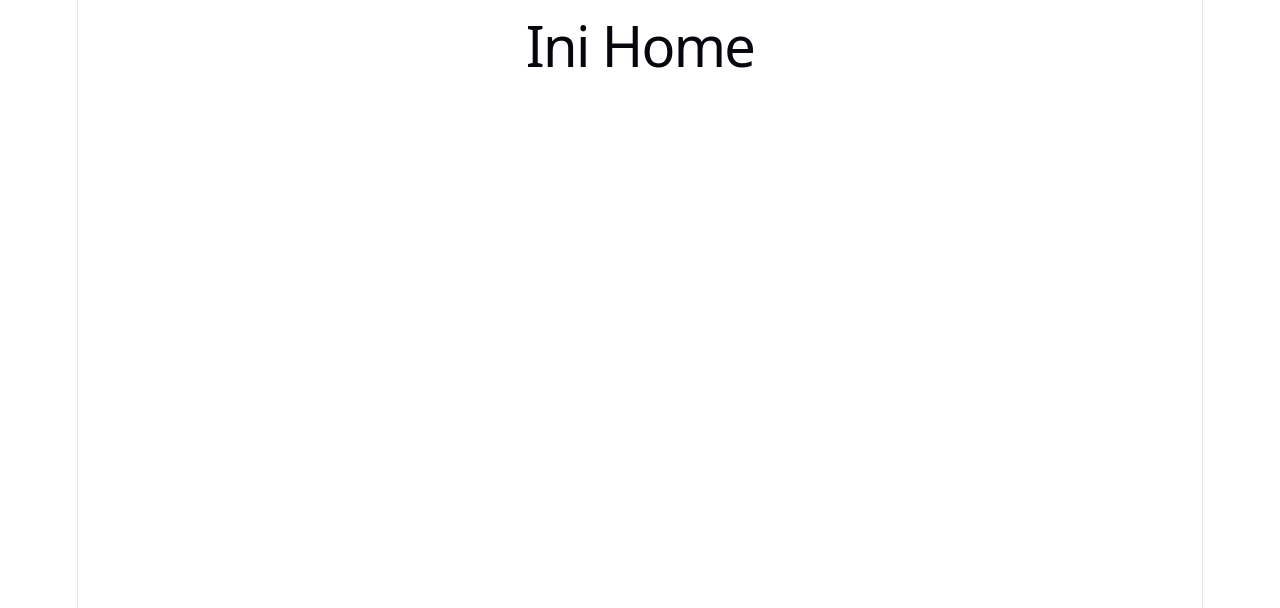
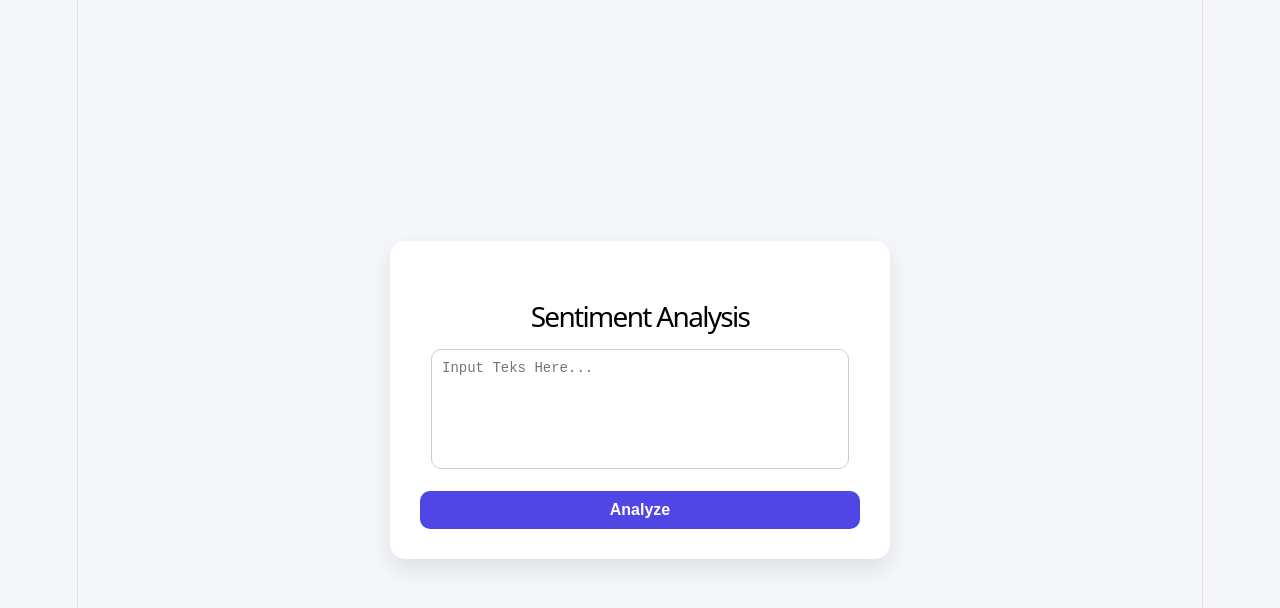
Before and after one commit to MicroGeng/Project-NLP, a React (Vite) app: page / in a window 1280 px wide. Shown: the top 608 px of the page. Built offline with nearby package versions, Linux system fonts and the light colour scheme.

Commit message:
Tampilan Frontend

```diff
--- /dev/null
+++ b/src/mainComponent/app.css
@@ -0,0 +1,101 @@
+/* Reset Dasar */
+
+* {
+    box-sizing: border-box;
+}
+body {
+    margin: 0;
+    font-family: Arial, sans-serif;
+    background: #f5f7fb;
+    overflow-x: hidden;
+}
+
+/* Container tengah */
+.container {
+    display: flex;
+    justify-content: center;
+    align-items: center;
+    min-height: 100vh;
+    padding: 20px;
+}
+
+/* Card */
+.card {
+    background: white;
+    padding: 30px;
+    width: 100%;
+    max-width: 500px;
+    border-radius: 15px;
+    box-shadow: 0 10px 25px rgba(0, 0, 0, 0.1);
+    text-align: center;
+}
+
+/* Judul */
+.card h1 {
+    margin-bottom: 20px;
+    color: #000000;
+    font-size: 28px;
+}
+
+/* Textarea */
+textarea {
+    width: 95%;
+    height: 120px;
+    padding: 10px;
+    border-radius: 10px;
+    border: 1px solid #ccc;
+    resize: none;
+    margin-bottom: 15px;
+    font-size: 14px;
+    justify-content: center;
+    align-items: center;
+}
+
+/* Button */
+button {
+    width: 100%;
+    padding: 10px;
+    border: none;
+    border-radius: 10px;
+    background: #4f46e5;
+    color: white;
+    font-size: 16px;
+    cursor: pointer;
+    transition: 0.3s;
+    font-weight: bold;
+}
+
+button:hover {
+    background: #3426c9;
+}
+
+/* Loading */
+.loading {
+    margin-top: 15px;
+    color: #888;
+}
+
+/* Result */
+.result {
+    margin-top: 20px;
+    padding: 15px;
+    border-radius: 10px;
+    font-size: 20px;
+    font-weight: bold;
+}
+
+/* Warna sentiment */
+.positive {
+    background: #dcfce7;
+    color: #16a34a;
+}
+
+.negative {
+    background: #fee2e2;
+    color: #dc2626;
+}
+
+.neutral {
+    background: #e5e7eb;
+    color: #374151;
+}
--- a/src/mainComponent/home.tsx
+++ b/src/mainComponent/home.tsx
@@ -1,5 +1,79 @@
+import { useState } from "react";
+import "./app.css";
+
+type SentimentType = "Positive" | "Negative" | "Neutral" | "";
+
 function Home() {
-    return <h1>Ini Home</h1>;
+    const [text, setText] = useState<string>("");
+    const [result, setResult] = useState<SentimentType>("");
+    const [loading, setLoading] = useState<boolean>(false);
+
+    const analyzeSentiment = () => {
+    if (!text.trim()) return;
+
+    setLoading(true);
+
+    setTimeout(() => {
+        const lowerText = text.toLowerCase();
+
+    if (
+        lowerText.includes("Good") ||
+        lowerText.includes("Okay") ||
+        lowerText.includes("Happy")
+    ) {
+        setResult("Positive");
+    } else if (
+        lowerText.includes("Bad") ||
+        lowerText.includes("Ugly") ||
+        lowerText.includes("Angry")
+    ) {
+        setResult("Negative");
+    } else {
+        setResult("Neutral");
+    }
+
+        setLoading(false);
+    }, 800); // simulasi loading
+    };
+
+    const getResultClass = () => {
+        switch (result) {
+            case "Positive":
+                return "result positive";
+            case "Negative":
+                return "result negative";
+            case "Neutral":
+                return "result neutral";
+            default:
+                return "result";
+        }
+    };
+
+    return (
+    <div className="container">
+        <div className="card">
+            <h1>Sentiment Analysis</h1>
+
+        <textarea
+            placeholder="Input Teks Here..."
+            value={text}
+            onChange={(e) => setText(e.target.value)}
+        />
+
+        <button onClick={analyzeSentiment}>Analyze</button>
+
+        {loading && <p className="loading">Analyzing...</p>}
+
+        {result && !loading && (
+            <div className={getResultClass()}>
+                {result === "Positive" && "😊 Positive"}
+                {result === "Negative" && "😡 Negative"}
+                {result === "Neutral" && "😐 Neutral"}
+            </div>
+        )}
+        </div>
+    </div>
+    );
 }
 
 export default Home;
```
